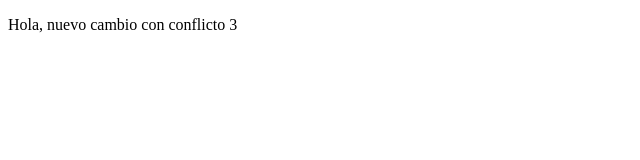
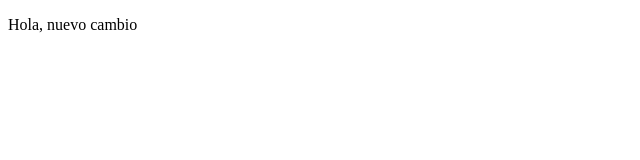
Before and after one commit to rubencadalsof-insti/repositorio_remoto, a plain HTML site: page index.html in a window 1280 px wide. Shown: the whole page, without its empty margins (0-640 px from the left). Drawn offline with Linux system fonts and the light colour scheme.

Commit message:
Revert "conflict 1"
This reverts commit 554d9639d53c540615605573a416807078ae5098.

```diff
--- a/index.html
+++ b/index.html
@@ -8,7 +8,7 @@
 <body>
     <main>
         <section>
-            <p>Hola, nuevo cambio con conflicto 3</p>
+            <p>Hola, nuevo cambio</p>
         </section>
     </main>
 </body>
```
